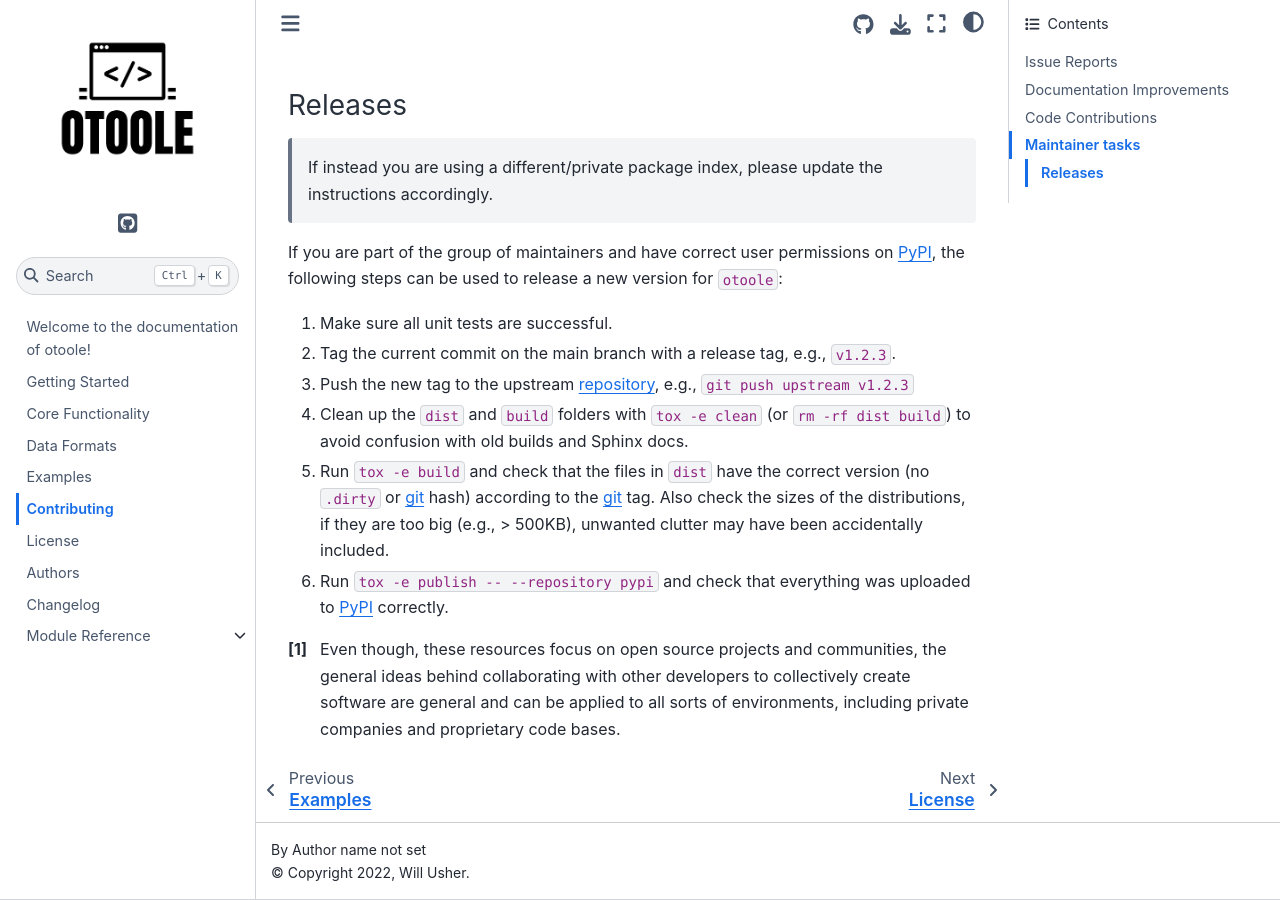
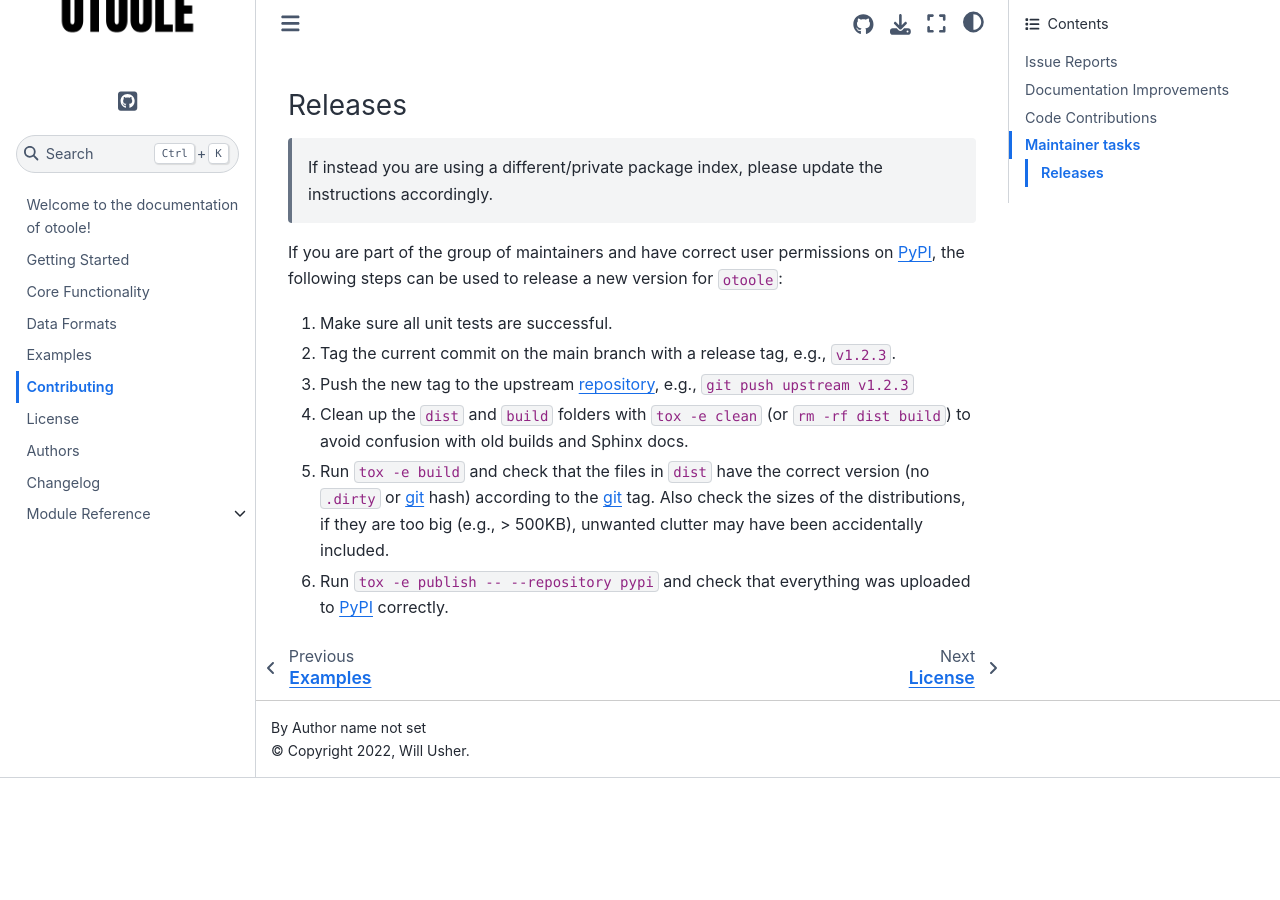
Before and after one commit to OSeMOSYS/otoole, a Sphinx documentation site: the page built from docs/contributing.rst, in a window 1280 px wide and 900 px high, scrolled down 6052 px. Built offline with Sphinx 7.4.7 and the Sphinx Book theme 1.1.4, drawn with Linux system fonts in a browser that asks for light colours; after the commit the page ends 6830 px from its top, so only the background shows below that.

Commit message:
removed footnote

```diff
--- a/docs/contributing.rst
+++ b/docs/contributing.rst
@@ -271,14 +271,6 @@ on PyPI_, the following steps can be used to release a new version for
 #. Run ``tox -e publish -- --repository pypi`` and check that everything was
    uploaded to PyPI_ correctly.
 
-
-
-.. [#contrib1] Even though, these resources focus on open source projects and
-   communities, the general ideas behind collaborating with other developers
-   to collectively create software are general and can be applied to all sorts
-   of environments, including private companies and proprietary code bases.
-
-
 .. <-- strart -->
 .. |the repository service| replace:: GitHub
 .. |contribute button| replace:: "Create pull request"
```
